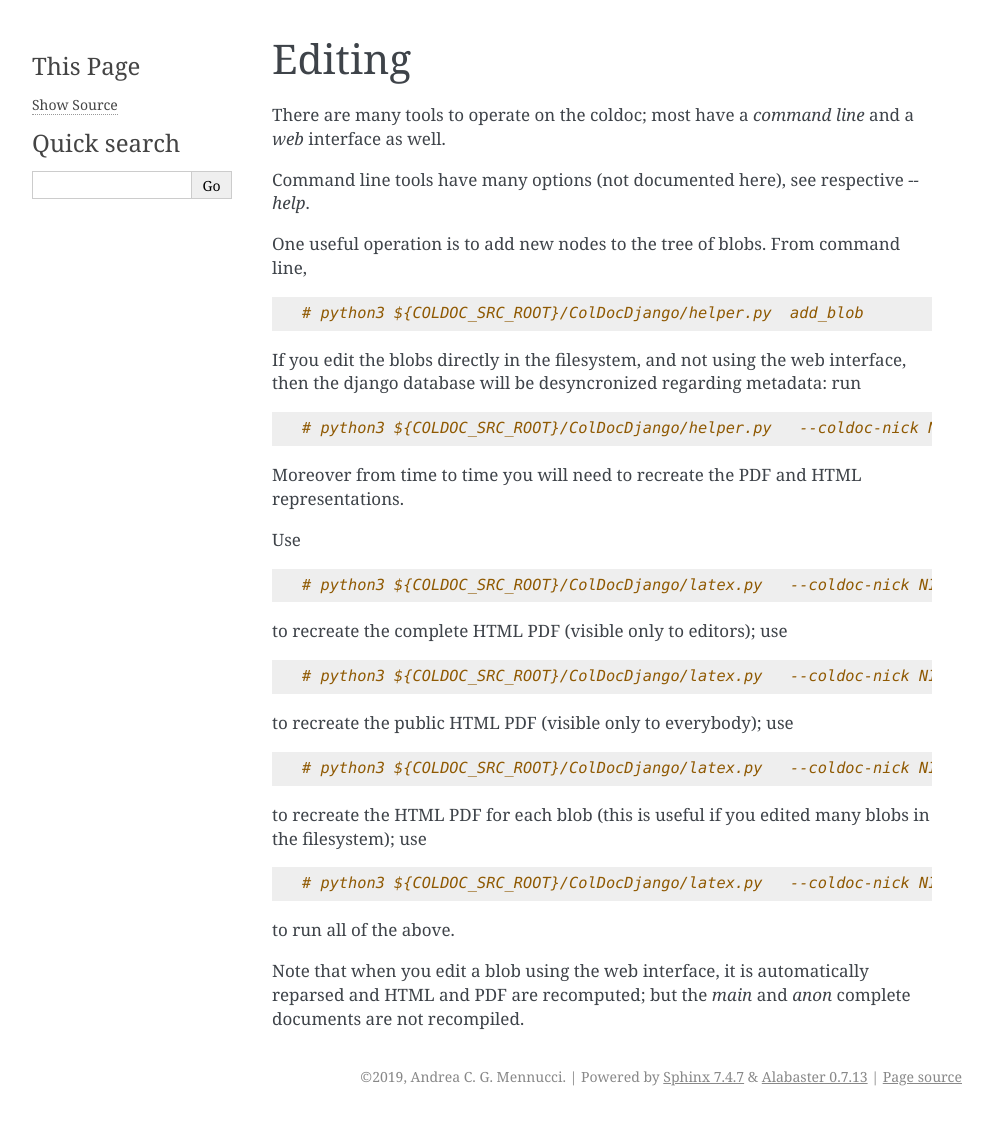
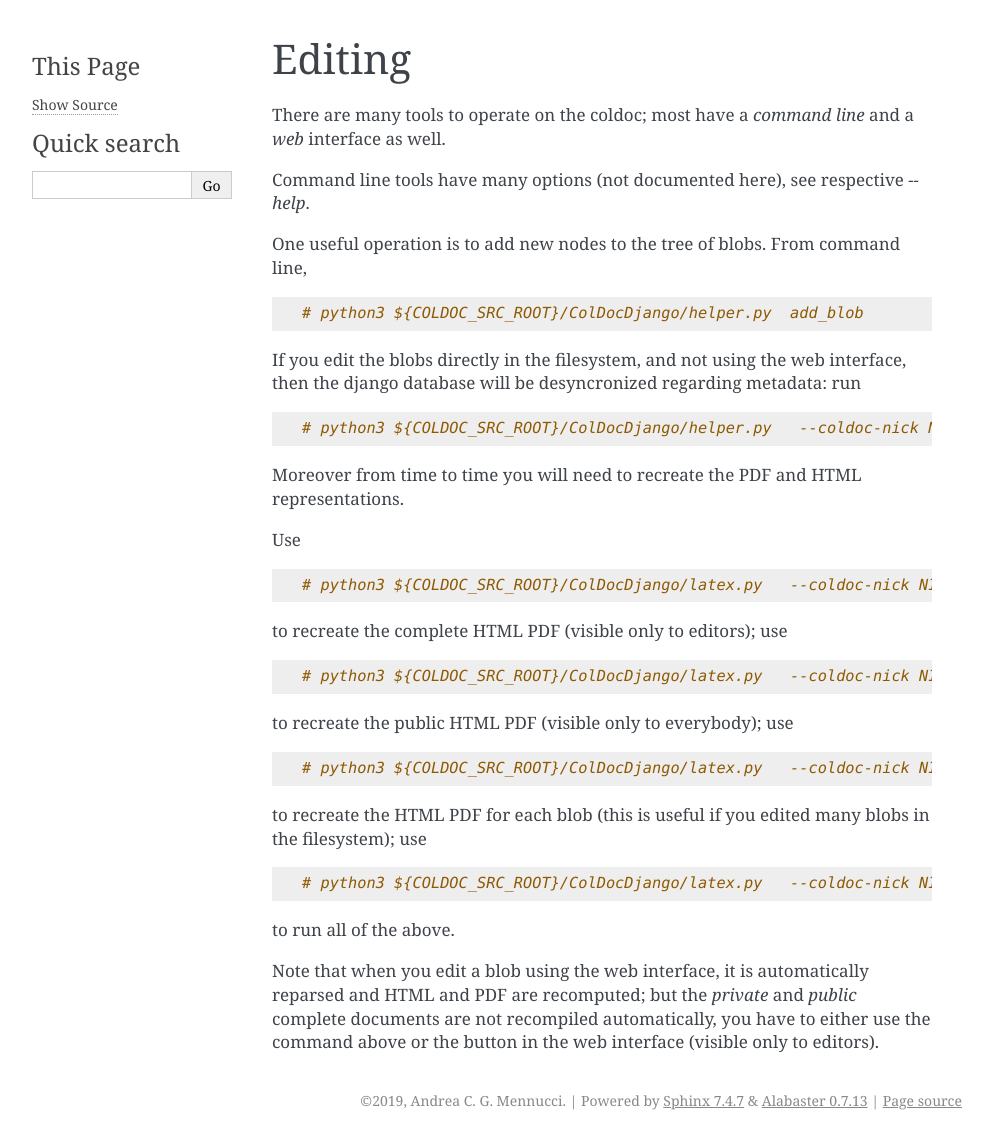
Before and after one commit to mennucc/ColDoc_project, a Sphinx documentation site: the page built from docs/source/editing.rst, in a window 1280 px wide. Shown: the whole page, without its empty margins (148-1141 px from the left). Built offline with Sphinx 7.4.7, drawn with Linux system fonts in a browser that asks for light colours; pages that are not in the unit, such as notebooks, are missing from menus; before the commit the page ends 1116 px from its top, so only the background shows below that.

Commit message:
correction to documents regardin editing

```diff
--- a/docs/source/editing.rst
+++ b/docs/source/editing.rst
@@ -51,4 +51,6 @@ to recreate the HTML PDF for each blob (this is useful if you edited many blobs
 to run all of the above.
 
 Note that when you edit a blob using the web interface, it is automatically reparsed
-and HTML and PDF are recomputed; but the `main` and `anon` complete documents are not recompiled.
+and HTML and PDF are recomputed; but the `private` and `public` complete documents are not recompiled
+automatically, you have to either use the command above or the button in the web interface
+(visible only to editors).
```
